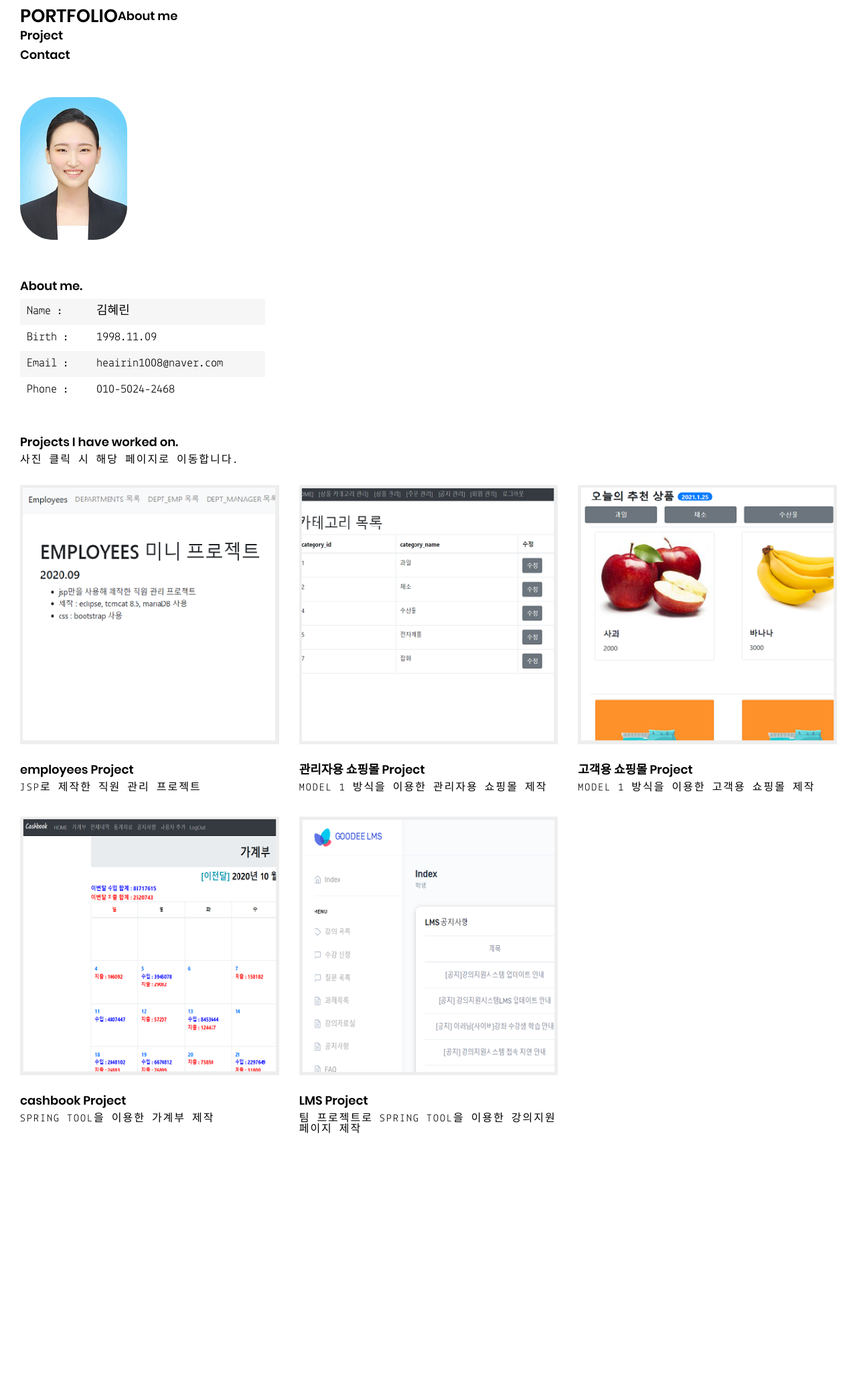
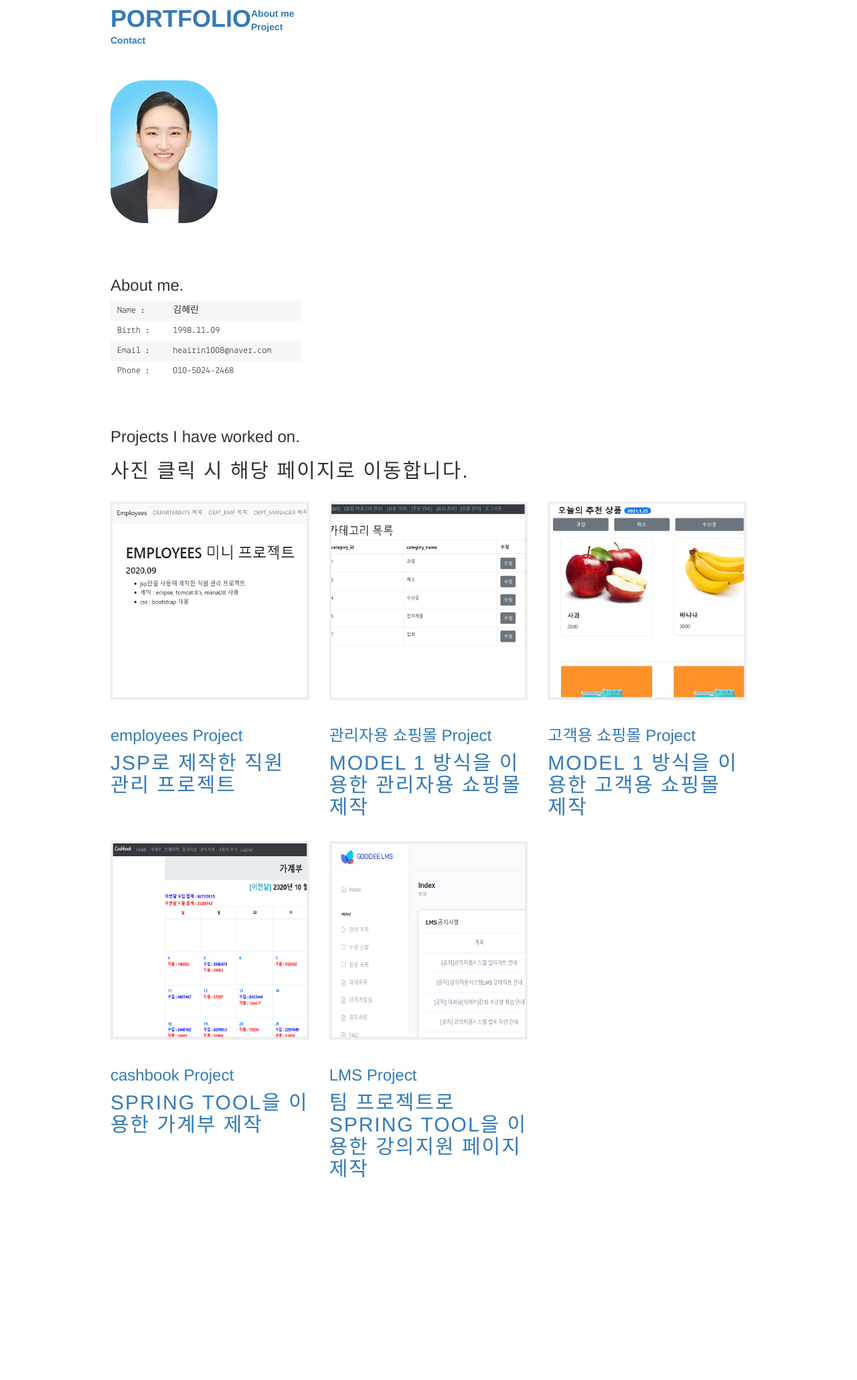
Before and after one commit to heairin1008/heairin1008.github.io, a Jekyll site: the page built from index.html, in a window 1280 px wide. Shown: the whole page at 67% size. Built offline with Jekyll 4.4.1, drawn with Linux system fonts in a browser that asks for light colours; nearby versions of some CDN libraries; library files that are not in the unit come from our copies; before the commit the page ends 1997 px from its top, so only the background shows below that.

Commit message:
Update head.html

```diff
--- a/_includes/head.html
+++ b/_includes/head.html
@@ -9,3 +9,4 @@
 <link rel="mask-icon" href="/safari-pinned-tab.svg" color="#5bbad5">
 <meta name="theme-color" content="#ffffff">
 <link rel="stylesheet" href="{{ "/assets/css/style.css" | prepend: site.baseurl }}">
+<link rel="stylesheet" href="{{ "/assets/css/bootstrap.min.css" | prepend: site.baseurl }}">
```
